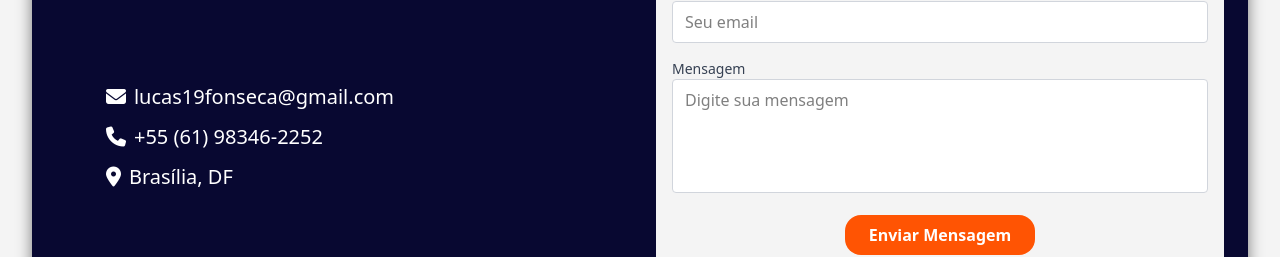
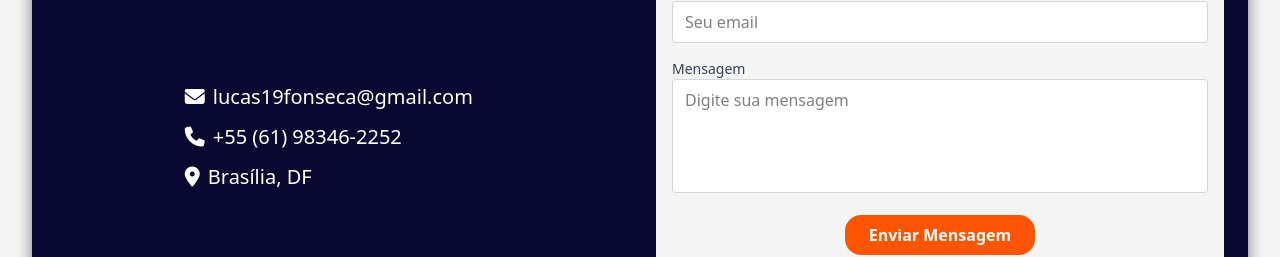
Before and after one commit to lucas19fonseca/cv, a React (Vite) app: page / in a window 1280 px wide. Shown: the part 3287-3544 px from the top of the page. Built offline with nearby package versions, Linux system fonts and the light colour scheme.

Commit message:
ajuste md contato

```diff
--- a/src/components/Contato/index.jsx
+++ b/src/components/Contato/index.jsx
@@ -66,7 +66,7 @@ export default function Contato() {
             </div>
 
             {/* Lista de contatos */}
-            <div className="mt-10 md:mt-20 md:mr-45 w-full">
+            <div className="mt-10 md:mt-20 w-full">
               <ul className="space-y-3 text-base md:text-xl ">
                 <li>
                   <i className="fas fa-envelope mr-2"></i>lucas19fonseca@gmail.com
```
